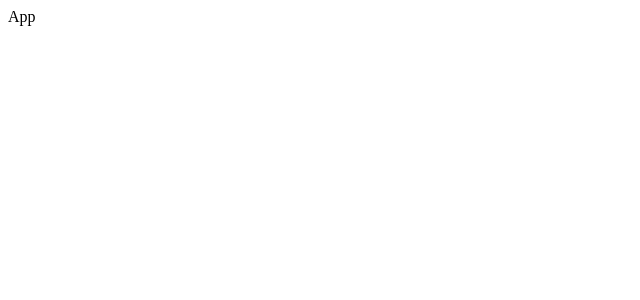
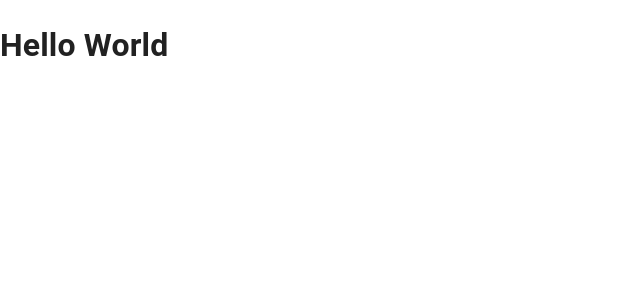
Before and after one commit to m4kman/filmdb, a React (Vite) app: page / in a window 1280 px wide. Shown: the top 300 px of the page, without its empty margins (0-640 px from the left). Built offline with nearby package versions, Linux system fonts and the light colour scheme.

Commit message:
add react router, and emotion dependencies for mui

```diff
--- a/package.json
+++ b/package.json
@@ -10,6 +10,8 @@
   },
   "dependencies": {
     "@alan-ai/alan-sdk-web": "^1.8.34",
+    "@emotion/react": "^11.10.0",
+    "@emotion/styled": "^11.10.0",
     "@mui/icons-material": "^5.8.4",
     "@mui/material": "^5.9.3",
     "@mui/system": "^5.9.3",
@@ -17,7 +19,8 @@
     "axios": "^0.27.2",
     "react": "^18.2.0",
     "react-dom": "^18.2.0",
-    "react-redux": "^8.0.2"
+    "react-redux": "^8.0.2",
+    "react-router-dom": "^6.3.0"
   },
   "devDependencies": {
     "@types/react": "^18.0.15",
--- a/src/components/App.jsx
+++ b/src/components/App.jsx
@@ -1,5 +1,12 @@
 import React from "react";
+import { CssBaseline } from "@mui/material";
+import { Route, Routes } from "react-router-dom";
 
 export default function App() {
-  return <div>App</div>;
+  return (
+    <div>
+      <CssBaseline />
+      <h1>Hello World</h1>
+    </div>
+  );
 }
```
Also changed, not shown: 1 other file (tests, documents, lock files or other folders).
